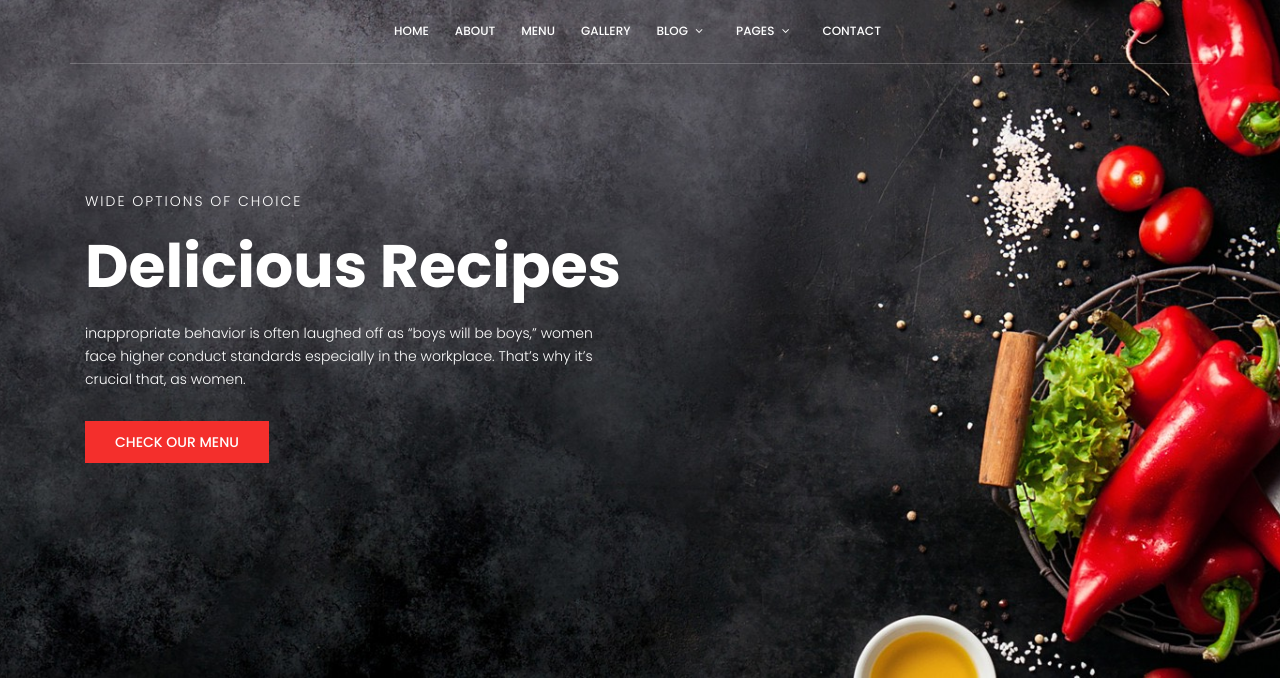
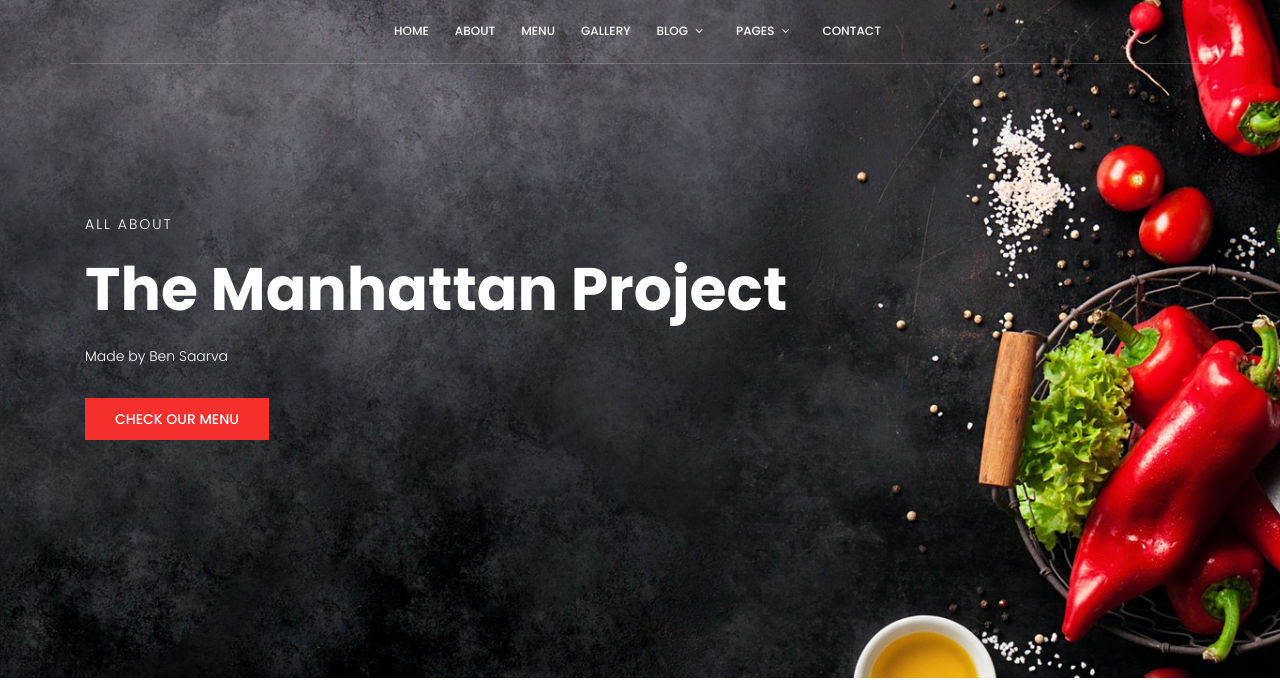
Before and after one commit to Squidben1/8th-grade-SS-project, a plain HTML site: page marco/marco/index.html in a window 1280 px wide. Shown: the part 122-802 px from the top of the page. Drawn offline with Linux system fonts and the light colour scheme; some packages are replaced by stand-ins of ours.

Commit message:
Update index.html

```diff
--- a/marco/marco/index.html
+++ b/marco/marco/index.html
@@ -6,7 +6,7 @@
 		<!-- Favicon-->
 		<link rel="shortcut icon" href="img/fav.png">
 		<!-- Author Meta -->
-		<meta name="author" content="colorlib">
+		<meta name="author" content="Ben Saarva">
 		<!-- Meta Description -->
 		<meta name="description" content="">
 		<!-- Meta Keyword -->
@@ -14,7 +14,7 @@
 		<!-- meta character set -->
 		<meta charset="UTF-8">
 		<!-- Site Title -->
-		<title>Macro</title>
+		<title>Social Studies Project</title>
 
 		<link href="https://fonts.googleapis.com/css?family=Poppins:100,200,400,300,500,600,700" rel="stylesheet">
 			<!--
@@ -78,10 +78,10 @@
 				<div class="container">
 					<div class="row fullscreen align-items-center justify-content-between">
 						<div class="col-lg-12 banner-content">
-							<h6 class="text-white">Wide Options of Choice</h6>
-							<h1 class="text-white">Delicious Recipes</h1>
+							<h6 class="text-white">All about</h6>
+							<h1 class="text-white">The Manhattan Project</h1>
 							<p class="text-white">
-								inappropriate behavior is often laughed off as “boys will be boys,” women face higher conduct standards especially in the workplace. That’s why it’s crucial that, as women.
+								Made by Ben Saarva
 							</p>
 							<a href="#" class="primary-btn text-uppercase">Check Our Menu</a>
 						</div>
```
